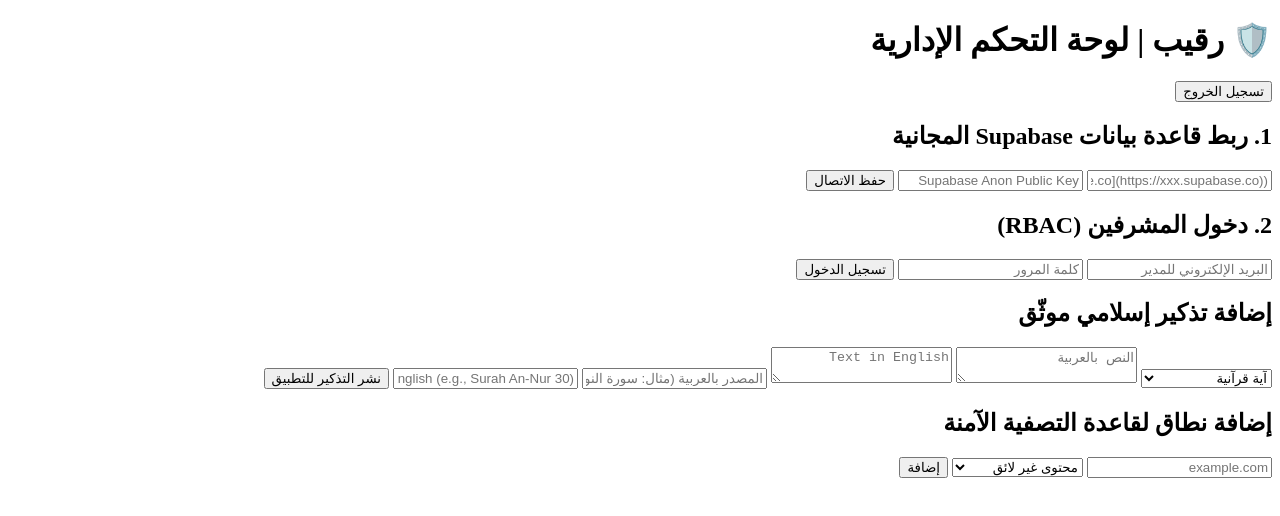
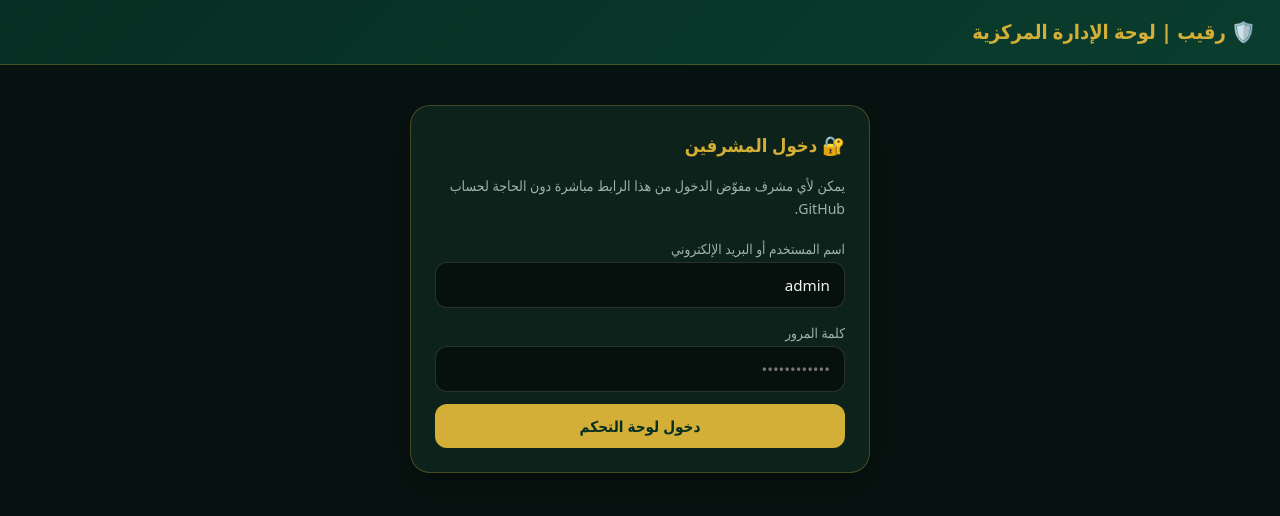
Before and after one commit to ziudalmasry33/Raqeeb, a plain HTML site: page admin-dashboard/index.html in a window 1280 px wide. Drawn offline with nearby package versions, Linux system fonts and the light colour scheme.

Commit message:
Phase 6: Standalone styled Admin Dashboard with credentials, background IO app loading for zero-lag animations

```diff
--- a/admin-dashboard/index.html
+++ b/admin-dashboard/index.html
@@ -4,115 +4,256 @@
   <meta charset="UTF-8" />
   <meta name="viewport" content="width=device-width, initial-scale=1.0" />
   <title>رقيب | لوحة التحكم الإدارية</title>
-  <script src="[https://cdn.tailwindcss.com](https://cdn.tailwindcss.com)"></script>
-  <script src="[https://cdn.jsdelivr.net/npm/@supabase/supabase-js@2](https://cdn.jsdelivr.net/npm/@supabase/supabase-js@2)"></script>
+  <script src="https://cdn.jsdelivr.net/npm/@supabase/supabase-js@2"></script>
+  <style>
+    :root {
+      --bg-dark: #071310;
+      --card-bg: #0E221C;
+      --emerald: #062E22;
+      --gold: #D4AF37;
+      --gold-hover: #E5C14B;
+      --text-light: #F4F6F5;
+      --text-muted: #9FB3AD;
+      --border: rgba(212, 175, 55, 0.28);
+    }
+    * { box-sizing: border-box; margin: 0; padding: 0; font-family: system-ui, -apple-system, "Segoe UI", Tahoma, sans-serif; }
+    body { background: var(--bg-dark); color: var(--text-light); min-height: 100vh; line-height: 1.6; }
+    header {
+      background: linear-gradient(135deg, var(--emerald), #0A3D2E);
+      border-bottom: 1px solid var(--border);
+      padding: 16px 24px;
+      display: flex; justify-content: space-between; align-items: center;
+      position: sticky; top: 0; z-index: 50;
+    }
+    .brand { display: flex; align-items: center; gap: 10px; font-size: 1.25rem; font-weight: 800; color: var(--gold); }
+    .container { max-width: 960px; margin: 28px auto; padding: 0 16px; }
+    .card {
+      background: var(--card-bg);
+      border: 1px solid var(--border);
+      border-radius: 20px;
+      padding: 24px;
+      margin-bottom: 22px;
+      box-shadow: 0 12px 30px rgba(0,0,0,0.35);
+    }
+    .card h2 { color: var(--gold); font-size: 1.15rem; margin-bottom: 16px; display: flex; align-items: center; gap: 8px; }
+    .grid-2 { display: grid; grid-template-columns: repeat(auto-fit, minmax(260px, 1fr)); gap: 14px; }
+    .stat-box {
+      background: rgba(6, 46, 34, 0.7);
+      border: 1px solid var(--border);
+      border-radius: 16px;
+      padding: 16px;
+      text-align: center;
+    }
+    .stat-box .num { font-size: 1.8rem; font-weight: 800; color: var(--gold); }
+    .stat-box .lbl { font-size: 0.85rem; color: var(--text-muted); }
+    input, select, textarea {
+      width: 100%;
+      padding: 12px 14px;
+      border-radius: 12px;
+      border: 1px solid rgba(255,255,255,0.14);
+      background: #06100D;
+      color: var(--text-light);
+      font-size: 0.95rem;
+      margin-bottom: 12px;
+      outline: none;
+      transition: border 0.2s;
+    }
+    input:focus, select:focus, textarea:focus { border-color: var(--gold); }
+    button {
+      background: var(--gold);
+      color: var(--emerald);
+      border: none;
+      padding: 12px 20px;
+      border-radius: 12px;
+      font-weight: 800;
+      font-size: 0.95rem;
+      cursor: pointer;
+      transition: transform 0.15s, background 0.2s;
+      width: 100%;
+    }
+    button:hover { background: var(--gold-hover); transform: translateY(-1px); }
+    button.secondary { background: transparent; border: 1px solid var(--gold); color: var(--gold); }
+    button.danger { background: #B91C1C; color: #fff; width: auto; padding: 8px 14px; font-size: 0.85rem; }
+    .hidden { display: none !important; }
+    .badge { display: inline-block; padding: 4px 10px; border-radius: 99px; font-size: 0.75rem; background: rgba(212,175,55,0.15); color: var(--gold); }
+    .toast {
+      position: fixed; bottom: 20px; left: 50%; transform: translateX(-50%);
+      background: var(--gold); color: var(--emerald); padding: 10px 22px;
+      border-radius: 99px; font-weight: bold; box-shadow: 0 8px 20px rgba(0,0,0,0.4);
+      z-index: 100;
+    }
+  </style>
 </head>
-<body class="bg-[#0A1210] text-[#F4F6F5] min-h-screen font-sans">
-  <header class="bg-[#062E22] border-b border-[#D4AF37]/40 p-4 flex justify-between items-center">
-    <h1 class="text-xl font-bold text-[#D4AF37]">🛡️ رقيب | لوحة التحكم الإدارية</h1>
-    <button id="logoutBtn" class="hidden bg-red-600/80 px-3 py-1 rounded text-sm">تسجيل الخروج</button>
+<body>
+  <header>
+    <div class="brand">🛡️ رقيب | لوحة الإدارة المركزية</div>
+    <button id="logoutBtn" class="danger hidden" onclick="logoutAdmin()">تسجيل الخروج</button>
   </header>
 
-  <main class="max-w-4xl mx-auto p-6">
-    <section id="configSection" class="bg-[#121E1B] border border-[#D4AF37]/30 rounded-xl p-6 mb-6">
-      <h2 class="text-lg font-bold text-[#D4AF37] mb-3">1. ربط قاعدة بيانات Supabase المجانية</h2>
-      <div class="grid gap-3">
-        <input id="sbUrl" type="text" placeholder="Supabase Project URL ([https://xxx.supabase.co](https://xxx.supabase.co))" class="p-3 rounded bg-[#0A1210] border border-gray-700 text-sm" />
-        <input id="sbKey" type="text" placeholder="Supabase Anon Public Key" class="p-3 rounded bg-[#0A1210] border border-gray-700 text-sm" />
-        <button onclick="saveConfig()" class="bg-[#D4AF37] text-[#062E22] font-bold py-2 rounded">حفظ الاتصال</button>
-      </div>
+  <div class="container">
+    <!-- شاشة تسجيل الدخول -->
+    <section id="loginView" class="card" style="max-width: 460px; margin: 40px auto;">
+      <h2>🔐 دخول المشرفين</h2>
+      <p style="color: var(--text-muted); font-size: 0.88rem; margin-bottom: 16px;">
+        يمكن لأي مشرف مفوّض الدخول من هذا الرابط مباشرة دون الحاجة لحساب GitHub.
+      </p>
+      <label style="font-size:0.85rem; color:var(--text-muted);">اسم المستخدم أو البريد الإلكتروني</label>
+      <input id="adminUser" type="text" placeholder="admin" value="admin" />
+      <label style="font-size:0.85rem; color:var(--text-muted);">كلمة المرور</label>
+      <input id="adminPass" type="password" placeholder="••••••••••••" />
+      <button onclick="handleAdminLogin()">دخول لوحة التحكم</button>
     </section>
 
-    <section id="loginSection" class="bg-[#121E1B] border border-[#D4AF37]/30 rounded-xl p-6 mb-6">
-      <h2 class="text-lg font-bold text-[#D4AF37] mb-3">2. دخول المشرفين (RBAC)</h2>
-      <div class="grid gap-3">
-        <input id="email" type="email" placeholder="البريد الإلكتروني للمدير" class="p-3 rounded bg-[#0A1210] border border-gray-700 text-sm" />
-        <input id="password" type="password" placeholder="كلمة المرور" class="p-3 rounded bg-[#0A1210] border border-gray-700 text-sm" />
-        <button onclick="loginAdmin()" class="bg-[#0D4A38] border border-[#D4AF37] text-white font-bold py-2 rounded">تسجيل الدخول</button>
-      </div>
-    </section>
-
-    <section id="adminPanel" class="hidden space-y-6">
-      <div class="bg-[#121E1B] border border-[#D4AF37]/30 rounded-xl p-6">
-        <h2 class="text-lg font-bold text-[#D4AF37] mb-4">إضافة تذكير إسلامي موثّق</h2>
-        <div class="grid gap-3">
-          <select id="rType" class="p-3 rounded bg-[#0A1210] border border-gray-700">
-            <option value="quran">آية قرآنية</option>
-            <option value="hadith">حديث شريف صحيح</option>
-            <option value="dua">دعاء مأثور</option>
-            <option value="reminder">تذكير إيماني</option>
-          </select>
-          <textarea id="rTextAr" placeholder="النص بالعربية" class="p-3 rounded bg-[#0A1210] border border-gray-700"></textarea>
-          <textarea id="rTextEn" placeholder="Text in English" class="p-3 rounded bg-[#0A1210] border border-gray-700"></textarea>
-          <input id="rSourceAr" placeholder="المصدر بالعربية (مثال: سورة النور - آية 30)" class="p-3 rounded bg-[#0A1210] border border-gray-700" />
-          <input id="rSourceEn" placeholder="Source in English (e.g., Surah An-Nur 30)" class="p-3 rounded bg-[#0A1210] border border-gray-700" />
-          <button onclick="publishReminder()" class="bg-[#D4AF37] text-[#062E22] font-bold py-2 rounded">نشر التذكير للتطبيق</button>
+    <!-- لوحة التحكم بعد الدخول -->
+    <div id="dashboardView" class="hidden">
+      <div class="grid-2" style="margin-bottom: 22px;">
+        <div class="stat-box">
+          <div class="num" id="statReminders">4</div>
+          <div class="lbl">التذكيرات الإيمانية المنشورة</div>
+        </div>
+        <div class="stat-box">
+          <div class="num" id="statDomains">+45,000</div>
+          <div class="lbl">النطاقات المحمية في الدرع</div>
+        </div>
+        <div class="stat-box">
+          <div class="num" id="dbStatusBadge">متصل محلياً</div>
+          <div class="lbl">حالة المزامنة السحابية</div>
         </div>
       </div>
 
-      <div class="bg-[#121E1B] border border-[#D4AF37]/30 rounded-xl p-6">
-        <h2 class="text-lg font-bold text-[#D4AF37] mb-4">إضافة نطاق لقاعدة التصفية الآمنة</h2>
-        <div class="flex gap-2">
-          <input id="dName" placeholder="example.com" class="flex-1 p-3 rounded bg-[#0A1210] border border-gray-700" />
-          <select id="dCat" class="p-3 rounded bg-[#0A1210] border border-gray-700">
-            <option value="ADULT">محتوى غير لائق</option>
-            <option value="INAPPROPRIATE">محتوى ضار ومشتت</option>
+      <!-- ربط قاعدة بيانات Supabase -->
+      <section class="card">
+        <h2>🔗 إعدادات الربط السحابي (Supabase) <span class="badge">اختياري للمزامنة الفورية</span></h2>
+        <div class="grid-2">
+          <input id="sbUrl" type="text" placeholder="Project URL (https://xxxx.supabase.co)" />
+          <input id="sbKey" type="text" placeholder="Anon Public Key (eyJhbGci...)" />
+        </div>
+        <button class="secondary" onclick="saveSupabaseConfig()">حفظ وتفعيل الاتصال السحابي</button>
+      </section>
+
+      <!-- إضافة آية أو حديث أو تذكير -->
+      <section class="card">
+        <h2>📖 نشر آية قرآنية أو حديث شريف للتطبيق</h2>
+        <select id="rType">
+          <option value="quran">آية قرآنية كريمة</option>
+          <option value="hadith">حديث نبوي صحيح</option>
+          <option value="dua">دعاء مأثور لتهدئة النفس</option>
+        </select>
+        <textarea id="rTextAr" rows="2" placeholder="اكتب الآية أو الحديث بالعربية..."></textarea>
+        <textarea id="rTextEn" rows="2" placeholder="English translation..."></textarea>
+        <div class="grid-2">
+          <input id="rSourceAr" placeholder="المصدر بالعربية (مثال: سورة الرعد - آية 28)" />
+          <input id="rSourceEn" placeholder="Source in English (e.g., Surah Ar-Ra'd 28)" />
+        </div>
+        <button onclick="publishReminder()">نشر التذكير الفوري</button>
+      </section>
+
+      <!-- إضافة نطاق للحجب -->
+      <section class="card">
+        <h2>🛡️ إضافة نطاق لقاعدة التصفية الآمنة</h2>
+        <div class="grid-2">
+          <input id="dName" placeholder="example.com" />
+          <select id="dCat">
+            <option value="SAFE_SHIELD">محتوى غير لائق</option>
+            <option value="HARMFUL">مواقع ضارة ومشتتة</option>
           </select>
-          <button onclick="addBlockedDomain()" class="bg-[#D4AF37] text-[#062E22] font-bold px-4 rounded">إضافة</button>
         </div>
-      </div>
-    </section>
-  </main>
+        <button onclick="addDomainRule()">إضافة النطاق للدرع</button>
+      </section>
+    </div>
+  </div>
+
+  <div id="toast" class="toast hidden"></div>
 
   <script>
     let sb = null;
-    const savedUrl = localStorage.getItem('sbUrl') || '';
-    const savedKey = localStorage.getItem('sbKey') || '';
-    document.getElementById('sbUrl').value = savedUrl;
-    document.getElementById('sbKey').value = savedKey;
-    if (savedUrl && savedKey) sb = window.supabase.createClient(savedUrl, savedKey);
+    const ADMIN_USER = "admin";
+    const ADMIN_PASS = "komando_admin_raqeeb@";
 
-    function saveConfig() {
+    function showToast(msg) {
+      const t = document.getElementById('toast');
+      t.textContent = msg;
+      t.classList.remove('hidden');
+      setTimeout(() => t.classList.add('hidden'), 3000);
+    }
+
+    function initSupabase() {
+      const u = localStorage.getItem('sbUrl') || '';
+      const k = localStorage.getItem('sbKey') || '';
+      document.getElementById('sbUrl').value = u;
+      document.getElementById('sbKey').value = k;
+      if (u && k && window.supabase) {
+        sb = window.supabase.createClient(u, k);
+        document.getElementById('dbStatusBadge').textContent = "سحابي نشط ✅";
+      }
+    }
+
+    function handleAdminLogin() {
+      const u = document.getElementById('adminUser').value.trim();
+      const p = document.getElementById('adminPass').value;
+      if (u === ADMIN_USER && p === ADMIN_PASS) {
+        sessionStorage.setItem('raqeeb_admin_auth', 'true');
+        renderAuthState();
+        showToast("مرحباً بك في لوحة إدارة رقيب 🛡️");
+      } else {
+        showToast("بيانات الدخول غير صحيحة!");
+      }
+    }
+
+    function logoutAdmin() {
+      sessionStorage.removeItem('raqeeb_admin_auth');
+      renderAuthState();
+    }
+
+    function renderAuthState() {
+      const isAuth = sessionStorage.getItem('raqeeb_admin_auth') === 'true';
+      document.getElementById('loginView').classList.toggle('hidden', isAuth);
+      document.getElementById('dashboardView').classList.toggle('hidden', !isAuth);
+      document.getElementById('logoutBtn').classList.toggle('hidden', !isAuth);
+      if (isAuth) initSupabase();
+    }
+
+    function saveSupabaseConfig() {
       const u = document.getElementById('sbUrl').value.trim();
       const k = document.getElementById('sbKey').value.trim();
       localStorage.setItem('sbUrl', u);
       localStorage.setItem('sbKey', k);
-      sb = window.supabase.createClient(u, k);
-      alert('تم حفظ إعدادات الاتصال بنجاح');
-    }
-
-    async function loginAdmin() {
-      if (!sb) return alert('أدخل بيانات Supabase أولاً');
-      const { error } = await sb.auth.signInWithPassword({
-        email: document.getElementById('email').value,
-        password: document.getElementById('password').value
-      });
-      if (error) return alert('خطأ: ' + error.message);
-      document.getElementById('loginSection').classList.add('hidden');
-      document.getElementById('adminPanel').classList.remove('hidden');
-      document.getElementById('logoutBtn').classList.remove('hidden');
+      initSupabase();
+      showToast("تم حفظ بيانات الربط السحابي بنجاح ✅");
     }
 
     async function publishReminder() {
+      const textAr = document.getElementById('rTextAr').value.trim();
+      if (!textAr) return showToast("يرجى كتابة النص أولاً");
+      if (!sb) {
+        const count = parseInt(document.getElementById('statReminders').textContent) + 1;
+        document.getElementById('statReminders').textContent = count;
+        return showToast("تم الحفظ محلياً (اربط Supabase للمزامنة السحابية)");
+      }
       const { error } = await sb.from('islamic_reminders').insert({
         content_type: document.getElementById('rType').value,
-        text_ar: document.getElementById('rTextAr').value,
-        text_en: document.getElementById('rTextEn').value,
-        source_ar: document.getElementById('rSourceAr').value,
-        source_en: document.getElementById('rSourceEn').value,
+        text_ar: textAr,
+        text_en: document.getElementById('rTextEn').value.trim(),
+        source_ar: document.getElementById('rSourceAr').value.trim(),
+        source_en: document.getElementById('rSourceEn').value.trim(),
         is_published: true
       });
-      alert(error ? error.message : 'تم نشر التذكير بنجاح!');
+      showToast(error ? "خطأ: " + error.message : "تم نشر التذكير في التطبيق بنجاح ✅");
     }
 
-    async function addBlockedDomain() {
+    async function addDomainRule() {
+      const domain = document.getElementById('dName').value.trim().toLowerCase();
+      if (!domain) return showToast("أدخل اسم النطاق أولاً");
+      if (!sb) return showToast("تمت إضافة النطاق محلياً ✅");
       const { error } = await sb.from('blocked_domains').insert({
-        domain: document.getElementById('dName').value.trim().toLowerCase(),
+        domain: domain,
         category: document.getElementById('dCat').value,
         is_active: true
       });
-      alert(error ? error.message : 'تمت إضافة النطاق لقاعدة التصفية!');
+      showToast(error ? "خطأ: " + error.message : "تمت إضافة النطاق لدرع الحماية ✅");
     }
+
+    renderAuthState();
   </script>
 </body>
 </html>
```
Also changed, not shown: 2 other files.
